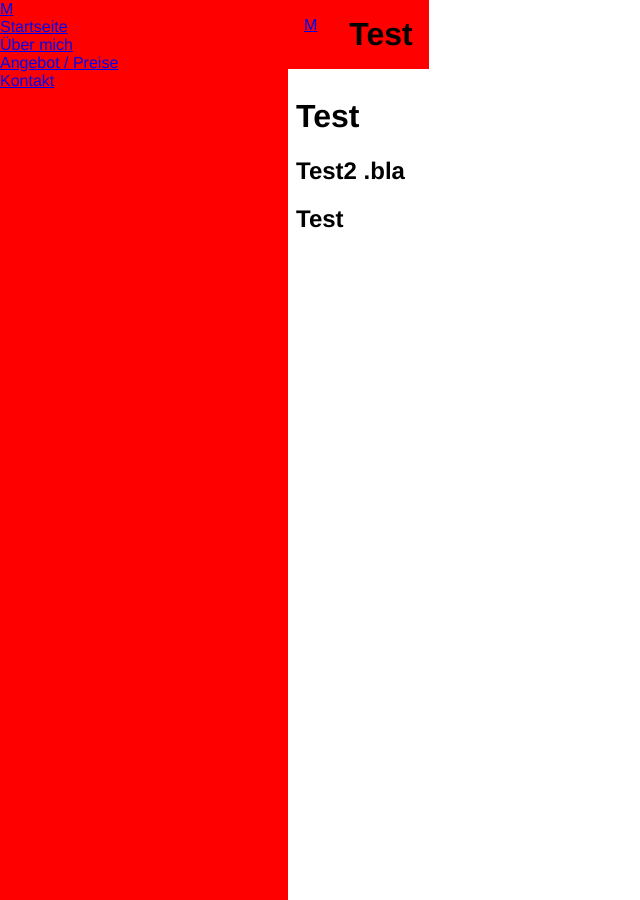
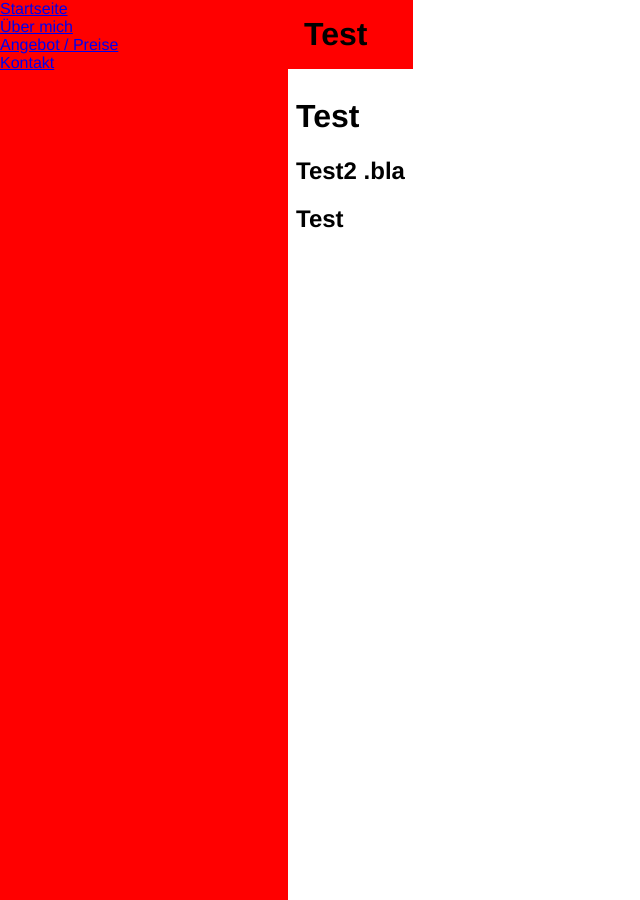
Before and after one commit to sbsoftware/scaling-spoon, a Jekyll site: the page built from index.markdown, in a window 1280 px wide. Shown: the whole page, without its empty margins (0-640 px from the left). Built offline with Jekyll 4.4.1, drawn with Linux system fonts in a browser that asks for light colours.

Commit message:
Hide menu switches on large screens
The menu is always shown there

```diff
--- a/_sass/menu.scss
+++ b/_sass/menu.scss
@@ -8,6 +8,10 @@
     padding: 0;
     margin: 0;
   }
+}
+
+.menu-switch {
+  display: none;
 }
 
 @media (max-width: 50rem) {
@@ -21,4 +25,8 @@
       left: 0px;
     }
   }
+
+  .menu-switch {
+    display: initial;
+  }
 }
```
